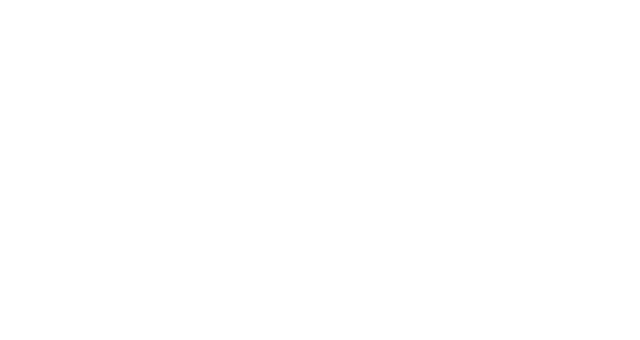
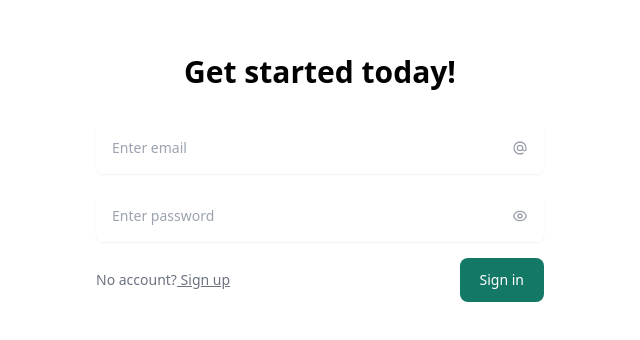
Before and after one commit to 42-djc/Project-2-Group-4, a React (Create React App) app: page / in a window 1280 px wide. Shown: the part 1473-1813 px from the top of the page, without its empty margins (320-960 px from the left). Before the commit the page ends 1351 px from the top, so only its background shows below. Built offline with nearby package versions, Linux system fonts and the light colour scheme.

Commit message:
adding basic form and changing background color of btn el to match theme

```diff
--- a/src/App.css
+++ b/src/App.css
@@ -19,6 +19,11 @@
 section {
   margin-top: 7rem;
   height: 100vh;
+
+}
+
+button.signin {
+  background-color: rgb(20, 120, 102);
 }
 
 .App {
--- a/src/App.js
+++ b/src/App.js
@@ -4,6 +4,7 @@
 import HeroSection from './components/HeroSection';
 import RecipeSearch from './components/RecipeSearch';
 import SideBar from './components/SideBar'
+import Form from './components/form/form'
 
 const App = () => {
   return (
@@ -17,6 +18,9 @@
       <section>
         <RecipeSearch />
       </section>
+      <section>
+        <Form/>
+      </section>
     </body>
   );
 };
--- /dev/null
+++ b/src/Components/form/form.jsx
@@ -0,0 +1,95 @@
+import React from "react";
+
+const Form = () => {
+  return (
+
+ <div className="mx-auto max-w-screen-xl px-4 py-16 sm:px-6 lg:px-8">
+   <div className="mx-auto max-w-lg text-center">
+     <h1 className="text-2xl font-bold sm:text-3xl">Get started today!</h1>
+   </div>
+
+   <form action="" className="mx-auto mt-8 mb-0 max-w-md space-y-4">
+     <div>
+       <label for="email" className="sr-only">Email</label>
+
+       <div className="relative">
+         <input
+           type="email"
+           className="w-full rounded-lg border-gray-200 p-4 pr-12 text-sm shadow-sm"
+           placeholder="Enter email"
+         />
+
+         <span className="absolute inset-y-0 right-0 grid place-content-center px-4">
+           <svg
+             xmlns="http://www.w3.org/2000/svg"
+             className="h-4 w-4 text-gray-400"
+             fill="none"
+             viewBox="0 0 24 24"
+             stroke="currentColor"
+           >
+             <path
+               stroke-linecap="round"
+               stroke-linejoin="round"
+               stroke-width="2"
+               d="M16 12a4 4 0 10-8 0 4 4 0 008 0zm0 0v1.5a2.5 2.5 0 005 0V12a9 9 0 10-9 9m4.5-1.206a8.959 8.959 0 01-4.5 1.207"
+             />
+           </svg>
+         </span>
+       </div>
+     </div>
+
+     <div>
+       <label for="password" className="sr-only">Password</label>
+
+       <div className="relative">
+         <input
+           type="password"
+           className="w-full rounded-lg border-gray-200 p-4 pr-12 text-sm shadow-sm"
+           placeholder="Enter password"
+         />
+
+         <span className="absolute inset-y-0 right-0 grid place-content-center px-4">
+           <svg
+             xmlns="http://www.w3.org/2000/svg"
+             className="h-4 w-4 text-gray-400"
+             fill="none"
+             viewBox="0 0 24 24"
+             stroke="currentColor"
+           >
+             <path
+               stroke-linecap="round"
+               stroke-linejoin="round"
+               stroke-width="2"
+               d="M15 12a3 3 0 11-6 0 3 3 0 016 0z"
+             />
+             <path
+               stroke-linecap="round"
+               stroke-linejoin="round"
+               stroke-width="2"
+               d="M2.458 12C3.732 7.943 7.523 5 12 5c4.478 0 8.268 2.943 9.542 7-1.274 4.057-5.064 7-9.542 7-4.477 0-8.268-2.943-9.542-7z"
+             />
+           </svg>
+         </span>
+       </div>
+     </div>
+
+     <div className="flex items-center justify-between">
+       <p className="text-sm text-gray-500">
+         No account?
+         <a className="underline" href=""> Sign up</a>
+       </p>
+
+       <button
+         type="submit"
+         className="signin inline-block rounded-lg px-5 py-3 text-sm font-medium text-white"
+       >
+         Sign in
+       </button>
+     </div>
+   </form>
+ </div>
+
+  );
+};
+
+export default Form;
```
